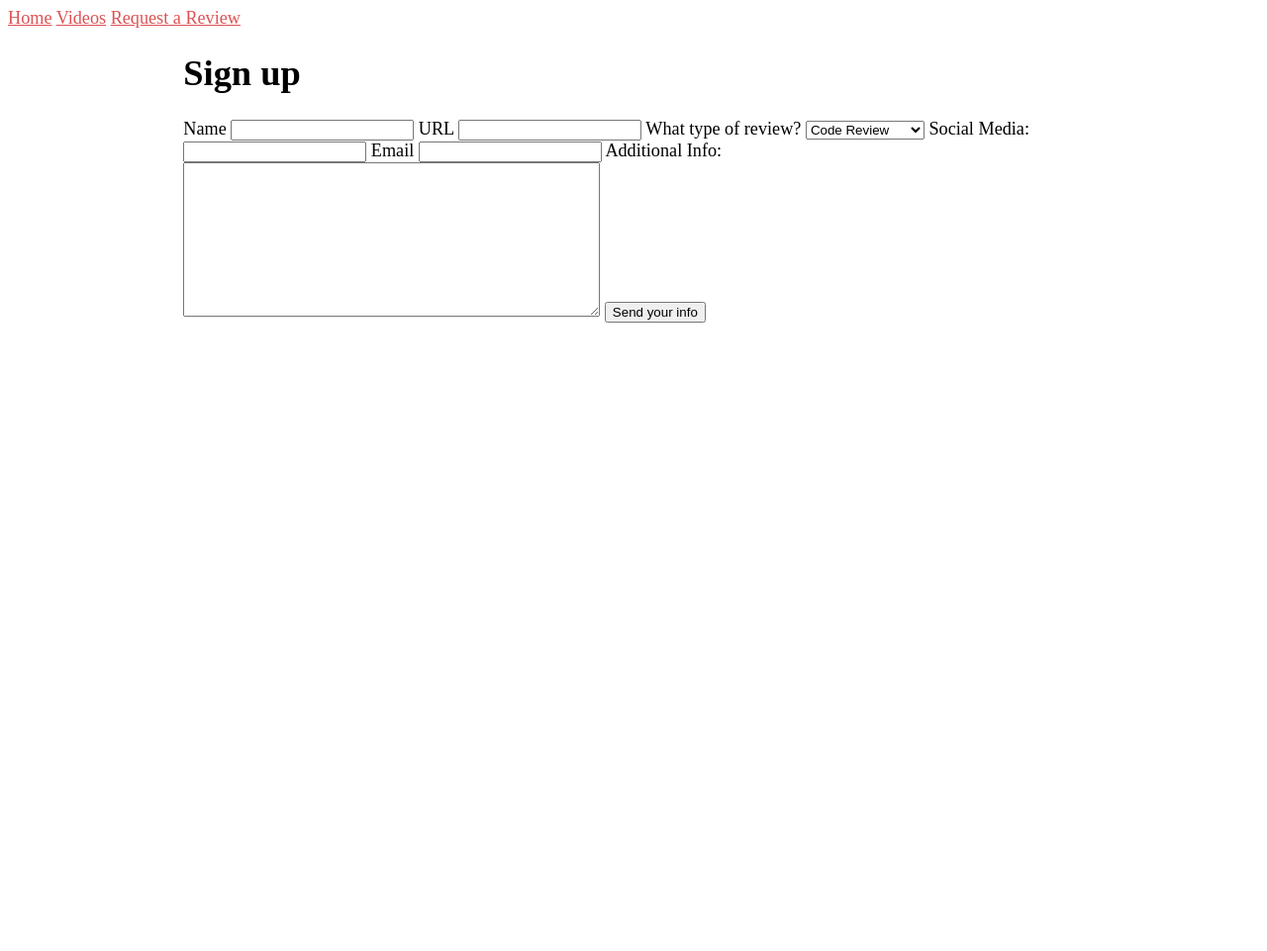
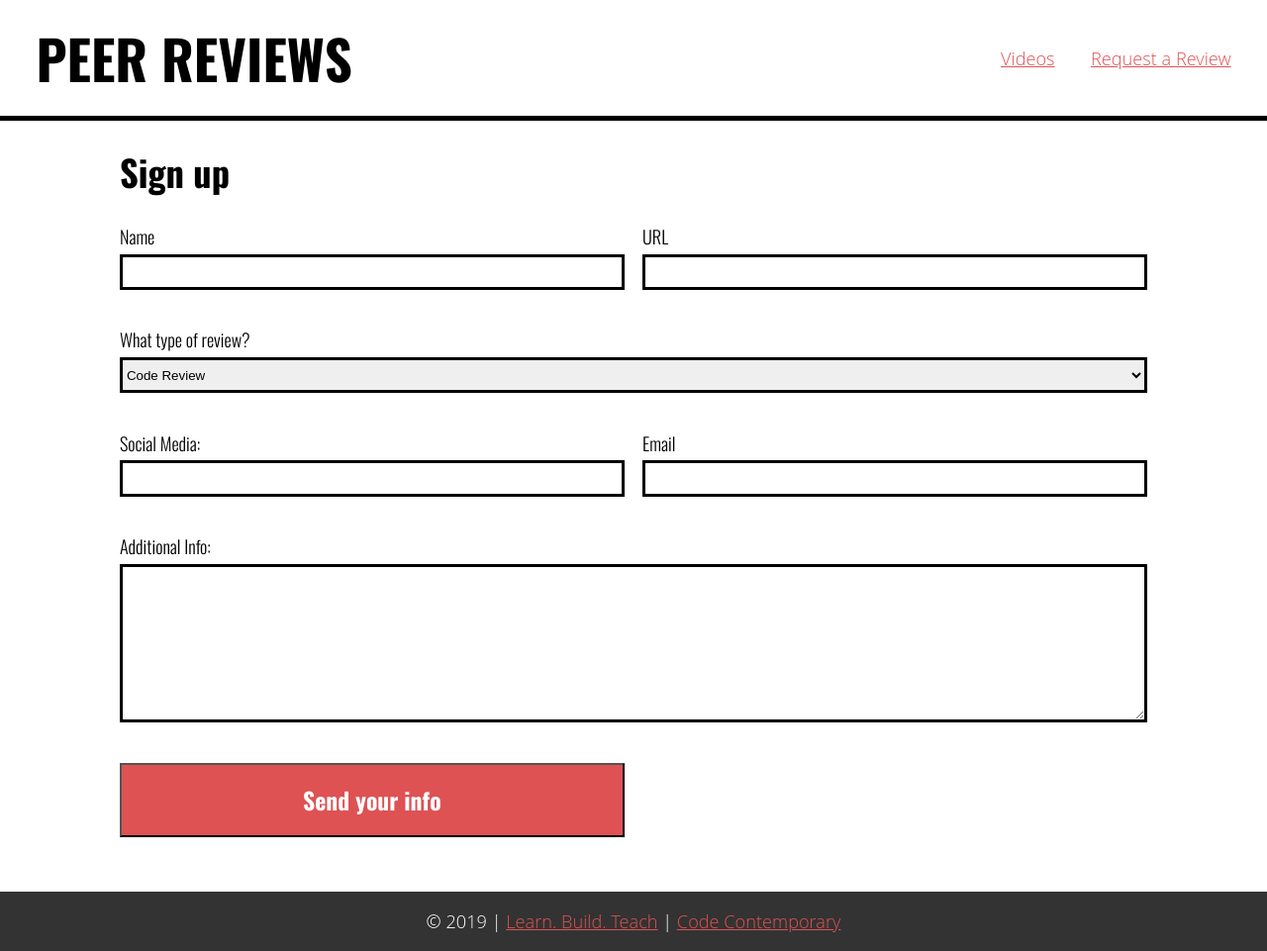
Before and after one commit to brob/design-and-code-reviews, an Eleventy site: page site-src/sign-up.html in a window 1280 px wide. Shown: the whole page at 99% size. Before the commit the page ends 800 px from the top, so only its background shows below. Built offline with nearby package versions, Linux system fonts and the light colour scheme; Eleventy itself is replaced by a stand-in of ours; files that its build step writes are made by us from their sources.

Commit message:
Adds styles

```diff
--- a/site-src/_includes/base.njk
+++ b/site-src/_includes/base.njk
@@ -4,18 +4,21 @@
     <meta charset="UTF-8">
     <meta name="viewport" content="width=device-width, initial-scale=1.0">
     <meta http-equiv="X-UA-Compatible" content="ie=edge">
+    <link href="https://fonts.googleapis.com/css?family=Oswald:300,700&display=swap" rel="stylesheet">
     <link rel="stylesheet" href="/style.css">
-    <title>Document</title>
+    <title>Peer Reviews</title>
 
     <script src="https://identity.netlify.com/v1/netlify-identity-widget.js"></script>
 
 </head>
 <body>
     <header>
-        <nav>
-            <a href="/">Home</a>
-            <a href="/videos/">Videos</a>
-            <a href="/sign-up">Request a Review</a>
+        <nav class="navigation">
+            <a class="logo" href="/">Peer Reviews</a>
+            <div class="right-nav">
+              <a href="/videos/">Videos</a>
+              <a href="/sign-up">Request a Review</a>
+            </div>
         </nav>
     </header>
 
@@ -26,6 +29,12 @@
             {{ content | safe }}
         {% endblock mainContent %}
     </main>
+
+  <footer class="site-footer">
+    &copy; 2019 | <a href="https://learnbuildteach.com">Learn. Build. Teach</a> | <a href="https://codecontemporary.com">Code Contemporary</a>
+  </footer>
+
+
 <script>
   if (window.netlifyIdentity) {
     window.netlifyIdentity.on("init", user => {
--- a/site-src/sign-up.html
+++ b/site-src/sign-up.html
@@ -3,17 +3,17 @@ layout: "base.njk"
 title: "Sign up"
 ---
 
-<form action="/.netlify/functions/trello" method="post">
+<form class="sign-up" action="/.netlify/functions/trello" method="post">
     <label for="name">
         Name
-        <input type="text" name="name">
+        <input class="field" type="text" name="name">
     </label>
     <label for="name">
         URL
-        <input type="text" name="url">
+        <input class="field" type="text" name="url">
     </label>
-    <label for="type">What type of review?
-        <select name="type" id="">
+    <label for="type" class="full-width select">What type of review?
+        <select class="field" name="type" id="">
             <option value="Code Review">Code Review</option>
             <option value="Design Review">Design Review</option>
             <option value="Resume Review">Resumé Review</option>
@@ -22,15 +22,15 @@ title: "Sign up"
 
     <label for="name">
         Social Media:
-        <input type="text" name="social">
+        <input class="field" type="text" name="social">
     </label>
     <label for="email">
         Email
-        <input type="email" name="email">
+        <input class="field" type="email" name="email">
     </label>
-    <label for="description">
+    <label for="description" class="full-width">
         Additional Info:
-        <textarea name="description" id="" cols="50" rows="10"></textarea>
+        <textarea class="field full-width" name="description" id="" cols="50" rows="10"></textarea>
     </label>
 
     <button type="submit">Send your info</button>
--- a/site-src/style.css
+++ b/site-src/style.css
@@ -1,11 +1,65 @@
 html {
     font-size: calc(15px + .25vw);
+    font-family: 'Open Sans', 'Arial', 'sans-serif';
+    font-weight: 300;
+}
+body {
+    margin: 0;
+}
+* {
+    box-sizing: border-box;
+}
+h1, h2, h3, h4, h5, h6, .logo {
+    font-family: 'Oswald', 'Arial', 'sans-serif';
+    font-weight: 700;
 }
 a {
     color: #de5254;
 }
+button {
+    background-color: #de5254;
+    color: white;
+    padding: 1rem;
+    font-size: 1.3rem;
+    font-family: 'Oswald', 'Arial', 'sans-serif';
+    font-weight: 700;
+}
 p {
     line-height: 1.3em;
+}
+
+
+.navigation {
+    display: flex;
+    justify-content: space-between;
+    align-items: center;
+    padding: 1rem 2rem;
+    border-bottom: 5px solid #000;
+    flex-wrap: wrap;
+}
+.logo {
+    font-size: 3rem;
+    font-weight: 700;
+    text-decoration: none;
+    text-transform: uppercase;
+    color: #000;
+}
+@media (max-width: 640px) {
+    .navigation {
+        justify-content: center;
+    }
+    .logo {
+        width: 100%;
+        text-align: center;
+        margin-bottom: 1rem;
+    }
+}
+.right-nav {
+    display: flex;
+
+}
+.right-nav a + a {
+    margin-left: 2rem;
 }
 
 .content {
@@ -66,3 +120,43 @@ p {
 .grid__description {
     color: #444;
 }
+
+.sign-up {
+    display: grid;
+    grid-template-columns: 1fr 1fr;
+    grid-gap: 2rem 1rem;
+}
+.sign-up label {
+    font-family: 'Oswald', 'Arial', 'sans-serif';
+}
+@media (max-width: 640px) {
+    .sign-up label {
+        grid-column: span 2;
+    }
+}
+.sign-up .field {
+    width: 100%;
+    height: 2rem;
+    border: 3px solid black;
+    margin-top: .25rem;
+}
+
+
+.full-width {
+    grid-column: span 2;
+    height: auto;
+}
+.full-width textarea.field {
+    height: auto;
+}
+.full-width.select {
+    align-self: center;
+}
+
+.site-footer {
+    text-align: center;
+    padding: 1rem;
+    background-color: #333;
+    color: white;
+    margin-top: 3rem;
+}
```
